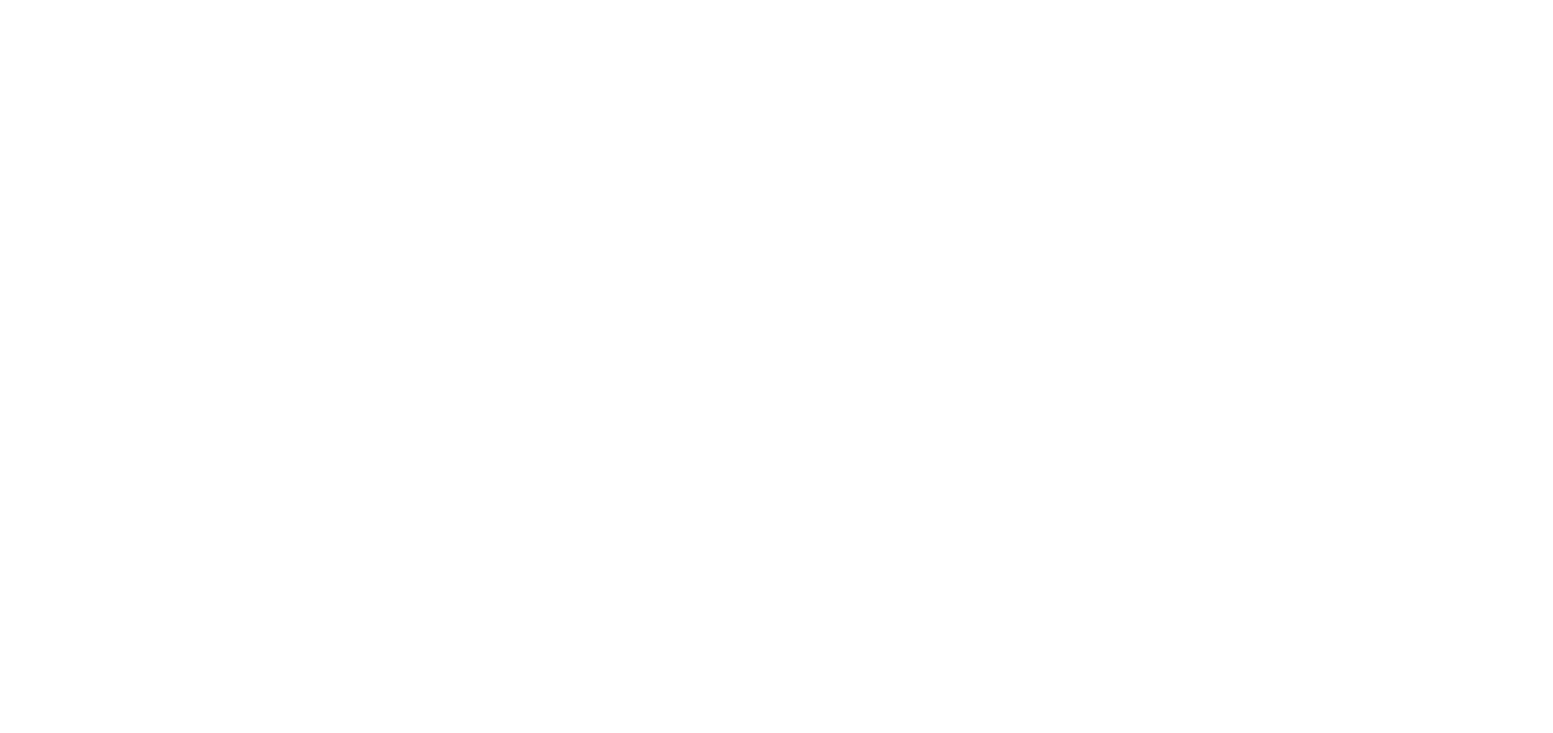
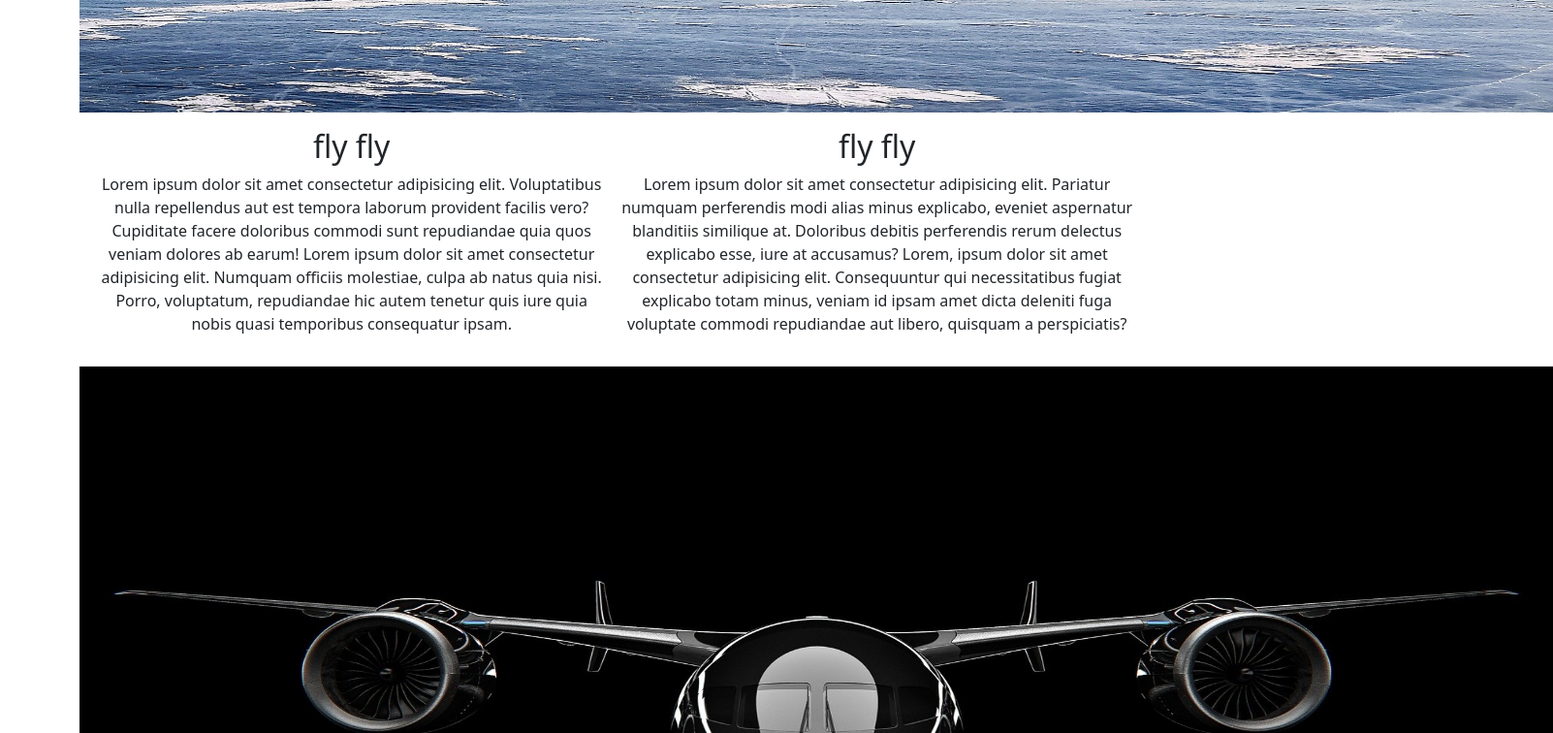
Before and after one commit to amiraydin/projet_final, a React (Create React App) app: page / in a window 1280 px wide. Shown: the part 580-1336 px from the top of the page at 97% size, 1602 px wide, since content can reach past the window. Before the commit the page ends 800 px from the top, so only its background shows below. Built offline with nearby package versions, Linux system fonts and the light colour scheme.

Commit message:
ready to pull 2

```diff
--- a/src/App.jsx
+++ b/src/App.jsx
@@ -1,11 +1,13 @@
 // import './App.css';
 import 'bootstrap/dist/css/bootstrap.min.css';
+import Home from './pages/Home';
 
 
 export default function App() {
   return (
     <div>
       <h1>hello</h1>
+      <Home />
     </div>
   );
 }
--- a/src/pages/Home.jsx
+++ b/src/pages/Home.jsx
@@ -1,9 +1,31 @@
 import React from 'react'
+import avion from '../images/airplan.jpg'
+import 'bootstrap/dist/css/bootstrap.min.css';
+import image from '../images/deuxiem.jpg'
+
 
 export default function Home() {
     return (
-        <div>
+        <>
+            <div className="container" >
+                <div>
+                    <img src={avion} alt="plan" style={{ width: "190vh", height: "50vw" }} />
+                </div>
+                <div className="d-flex p-3">
+                    <div className="text-center">
+                        <h2>fly fly</h2>
+                        <p>Lorem ipsum dolor sit amet consectetur adipisicing elit. Voluptatibus nulla repellendus aut est tempora laborum provident facilis vero? Cupiditate facere doloribus commodi sunt repudiandae quia quos veniam dolores ab earum! Lorem ipsum dolor sit amet consectetur adipisicing elit. Numquam officiis molestiae, culpa ab natus quia nisi. Porro, voluptatum, repudiandae hic autem tenetur quis iure quia nobis quasi temporibus consequatur ipsam.</p>
+                    </div>
+                    <div className="text-center">
+                        <h2>fly fly</h2>
+                        <p>Lorem ipsum dolor sit amet consectetur adipisicing elit. Pariatur numquam perferendis modi alias minus explicabo, eveniet aspernatur blanditiis similique at. Doloribus debitis perferendis rerum delectus explicabo esse, iure at accusamus? Lorem, ipsum dolor sit amet consectetur adipisicing elit. Consequuntur qui necessitatibus fugiat explicabo totam minus, veniam id ipsam amet dicta deleniti fuga voluptate commodi repudiandae aut libero, quisquam a perspiciatis?</p>
+                    </div>
+                </div>
+                <a href="/Avions">
+                    <img src={image} alt="deuxiem" style={{ width: "190vh", height: "50vw", backgroundColor: "(0,0,0,0.50)" }} />
+                </a>
 
-        </div>
+            </div>
+        </>
     )
 }
```
Also changed, not shown: src/images/deuxiem.jpg (renamed from src/images/concept-gc42961ca8_1920.jpg).
